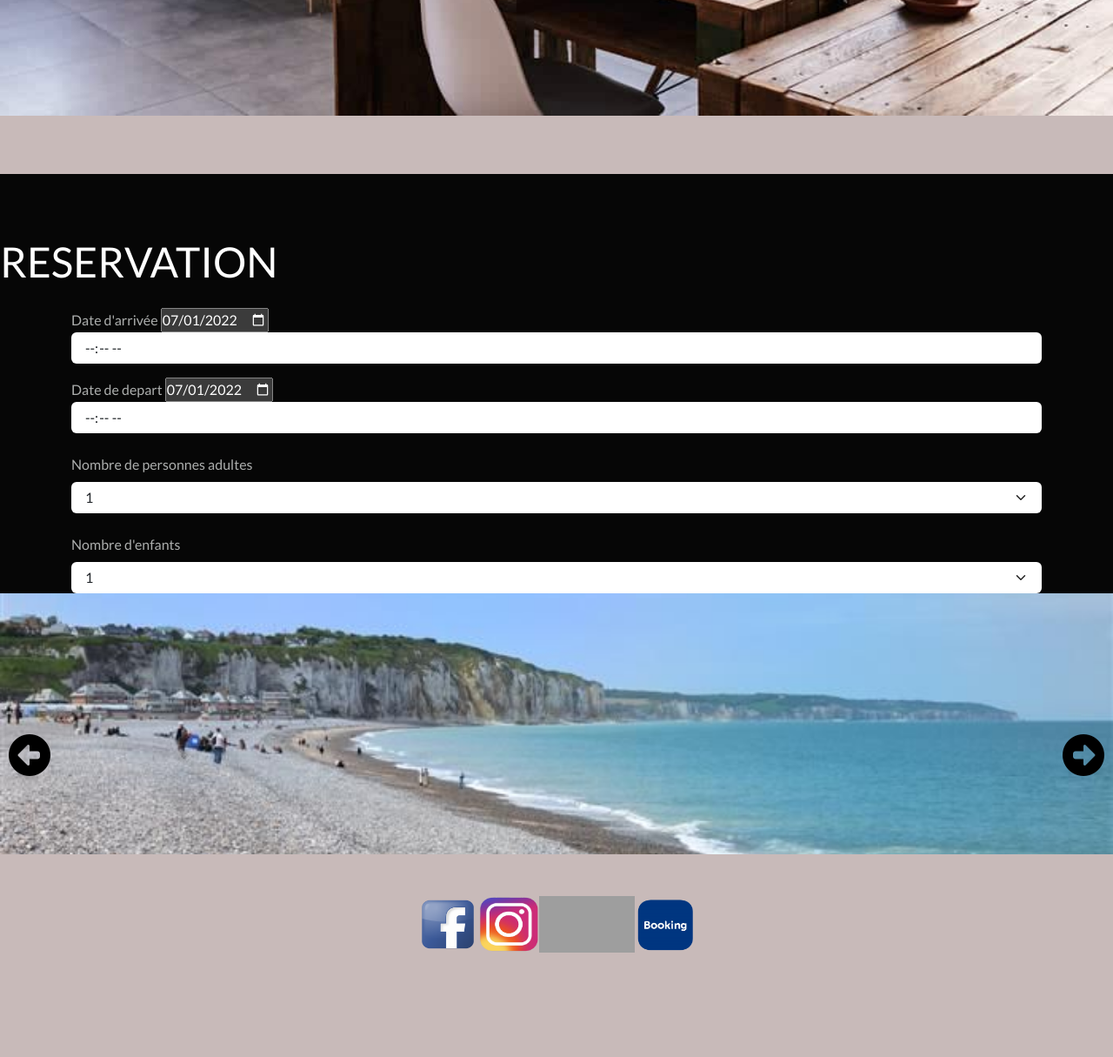
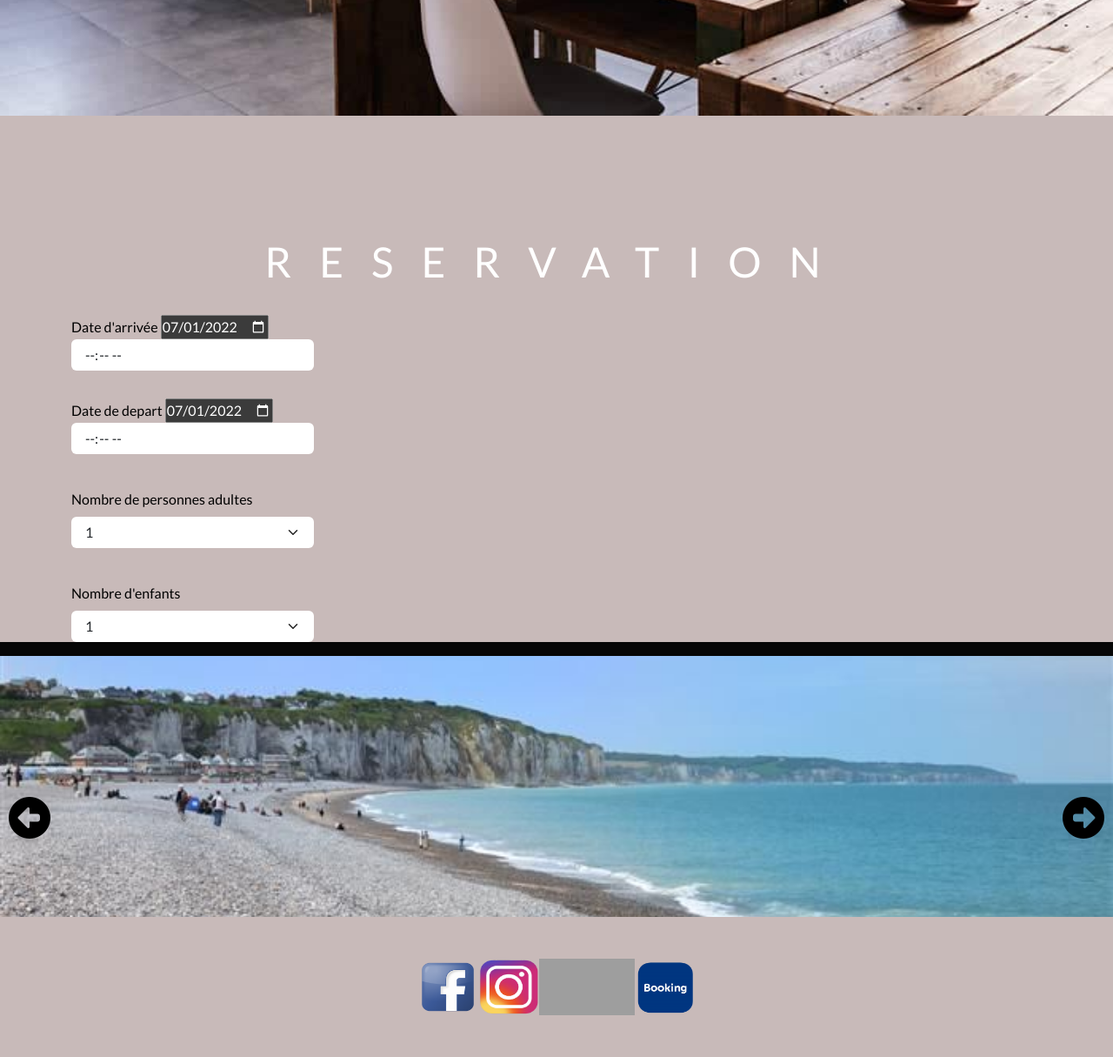
Before and after one commit to masurejean/appart-hotel, a PHP site: page /reservation.php in a window 1280 px wide. Shown: the part 600-1815 px from the top of the page at 87% size. Before the commit the page ends 1695 px from the top, so only its background shows below. Run offline with PHP 8.4, Linux system fonts and the light colour scheme; some libraries are stand-ins or nearby versions; grey boxes are pictures that could not be loaded.

Commit message:
modification reservation ajout de class reservation

```diff
--- /dev/null
+++ b/assets/css/reservation.css
@@ -0,0 +1,17 @@
+.reservation{
+    background-color: #c8bab9;
+    color: black;
+}
+
+
+.reservation h2{
+    display: flex;
+    justify-content: center;
+    letter-spacing: 2rem;
+}
+.form-group{
+    width: 25%;
+    margin-top: 1rem;
+    margin-bottom:1rem;
+
+}
--- a/reservation.php
+++ b/reservation.php
@@ -30,7 +30,7 @@
 
        <?php  include "header.php"   ?>
 
-
+<!-- partie RESERVATION !!!!!!!!!!!!-->
    <div class="reservation">
         <br><br><br>
         <h2>RESERVATION</h2>
```
